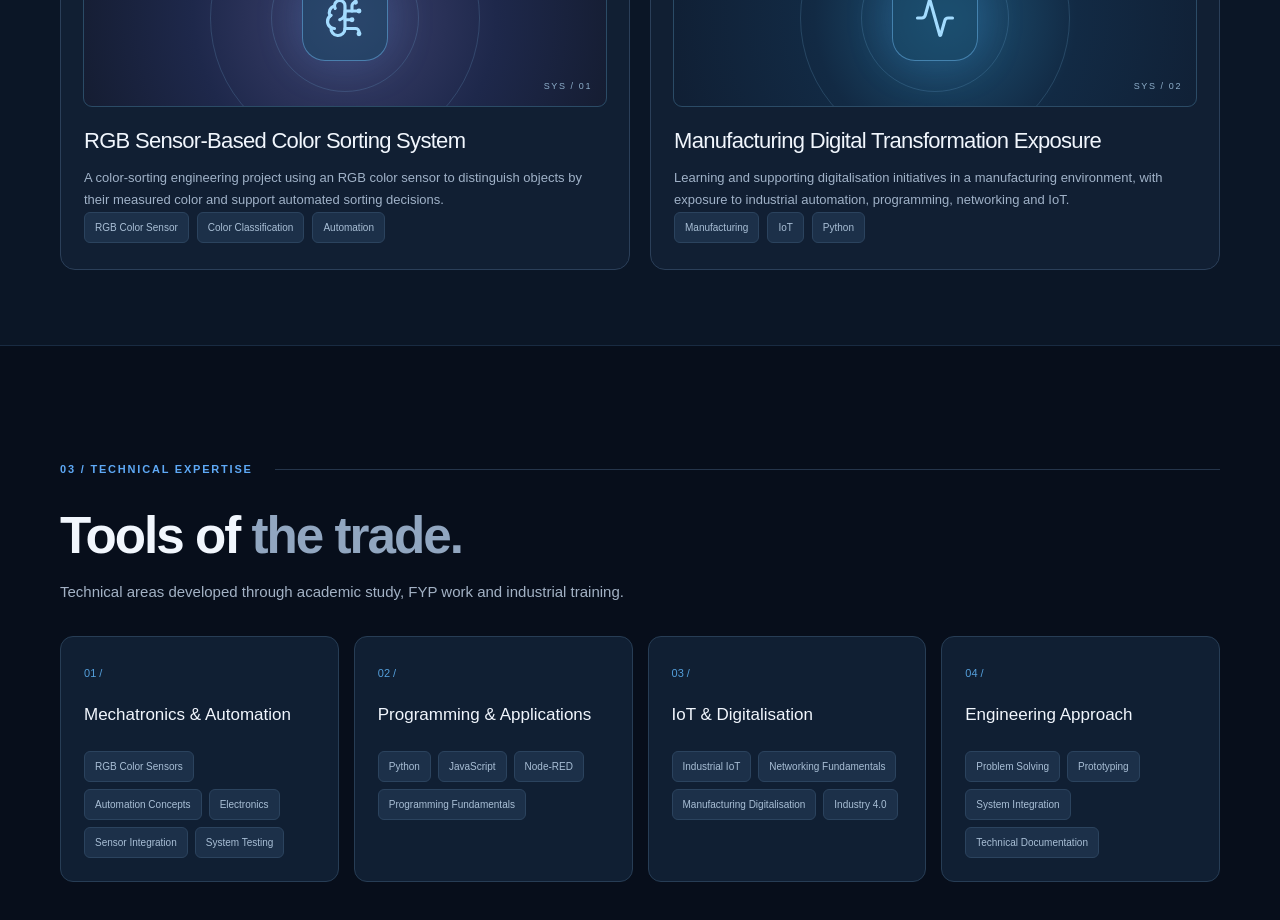
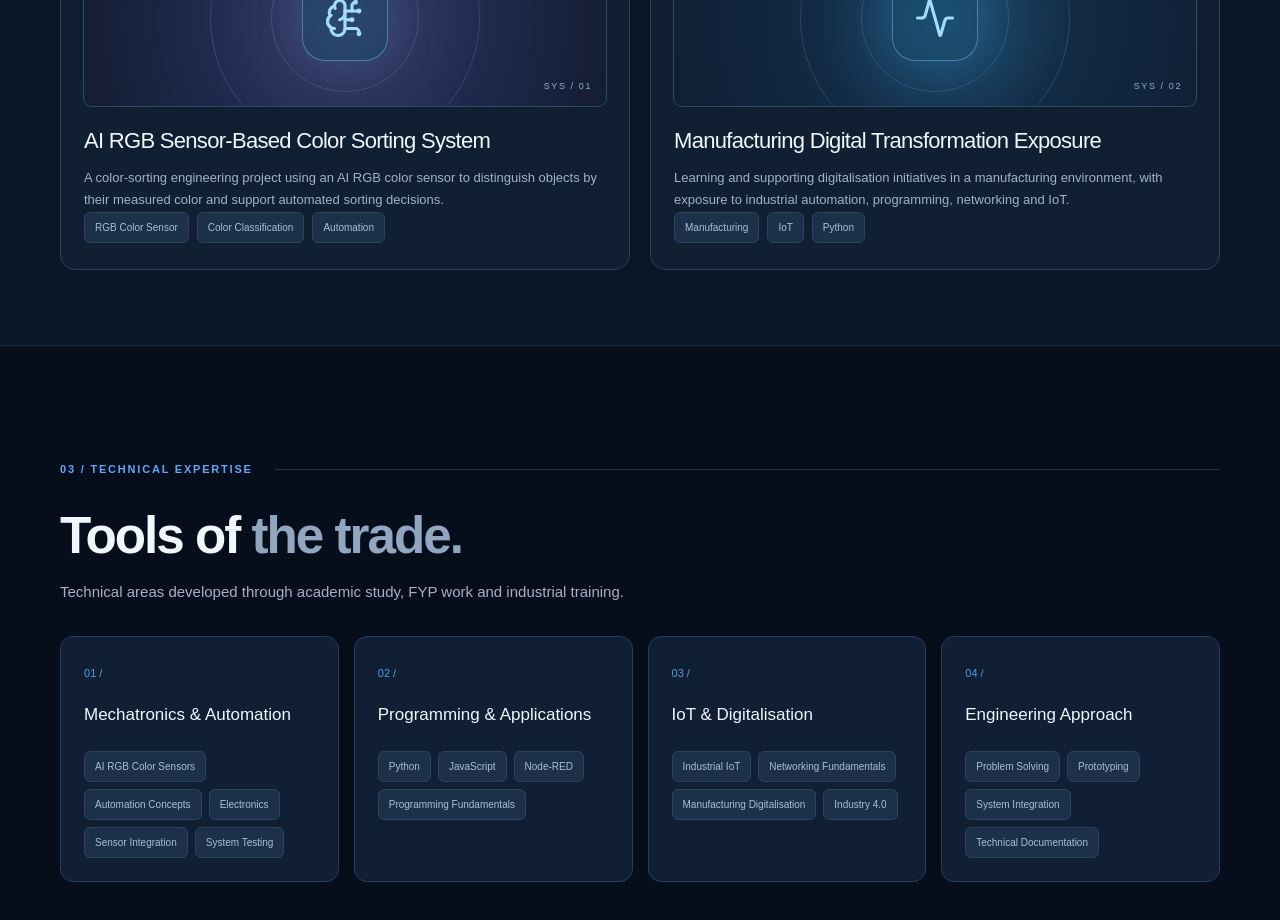
Before and after one commit to afiqafdhal/afiq-portfolio, a Next.js app in the folder dark-tech-portfolio/: page / in a window 1280 px wide. Shown: the part 2480-3400 px from the top of the page. Built offline with nearby package versions, Linux system fonts and the light colour scheme.

Commit message:
Update portfolio

```diff
--- a/dark-tech-portfolio/data/site.ts
+++ b/dark-tech-portfolio/data/site.ts
@@ -25,8 +25,8 @@ export type Project = {
 
 export const projects: Project[] = [
   {
-    slug:'rgb-color-sorting',title:'RGB Sensor-Based Color Sorting System',category:'FINAL YEAR PROJECT',year:'FYP',status:'Academic project — details to verify',role:'Mechatronics engineering / system development',
-    summary:'A color-sorting engineering project using an RGB color sensor to distinguish objects by their measured color and support automated sorting decisions.',
+    slug:'rgb-color-sorting',title:'AI RGB Sensor-Based Color Sorting System',category:'FINAL YEAR PROJECT',year:'FYP',status:'Academic project — details to verify',role:'Mechatronics engineering / system development',
+    summary:'A color-sorting engineering project using an AI RGB color sensor to distinguish objects by their measured color and support automated sorting decisions.',
     tags:['RGB Color Sensor','Color Classification','Automation','Mechatronics','Sensor Integration'],icon:'brain',
     context:'Manual color sorting can be inconsistent and time-consuming. A sensor-based system can measure object color and use predefined rules to decide a sorting category.',
     contribution:['Explored RGB color sensing for object identification.','Developed the color detection and sorting-system concept as a final-year project.','Considered how sensor measurements can drive an automated sorting mechanism.'],
@@ -47,7 +47,7 @@ export const projects: Project[] = [
 ];
 
 export const skills = [
-  {title:'Mechatronics & Automation',items:['RGB Color Sensors','Automation Concepts','Electronics','Sensor Integration','System Testing']},
+  {title:'Mechatronics & Automation',items:['AI RGB Color Sensors','Automation Concepts','Electronics','Sensor Integration','System Testing']},
   {title:'Programming & Applications',items:['Python','JavaScript','Node-RED','Programming Fundamentals']},
   {title:'IoT & Digitalisation',items:['Industrial IoT','Networking Fundamentals','Manufacturing Digitalisation','Industry 4.0']},
   {title:'Engineering Approach',items:['Problem Solving','Prototyping','System Integration','Technical Documentation']},
```
